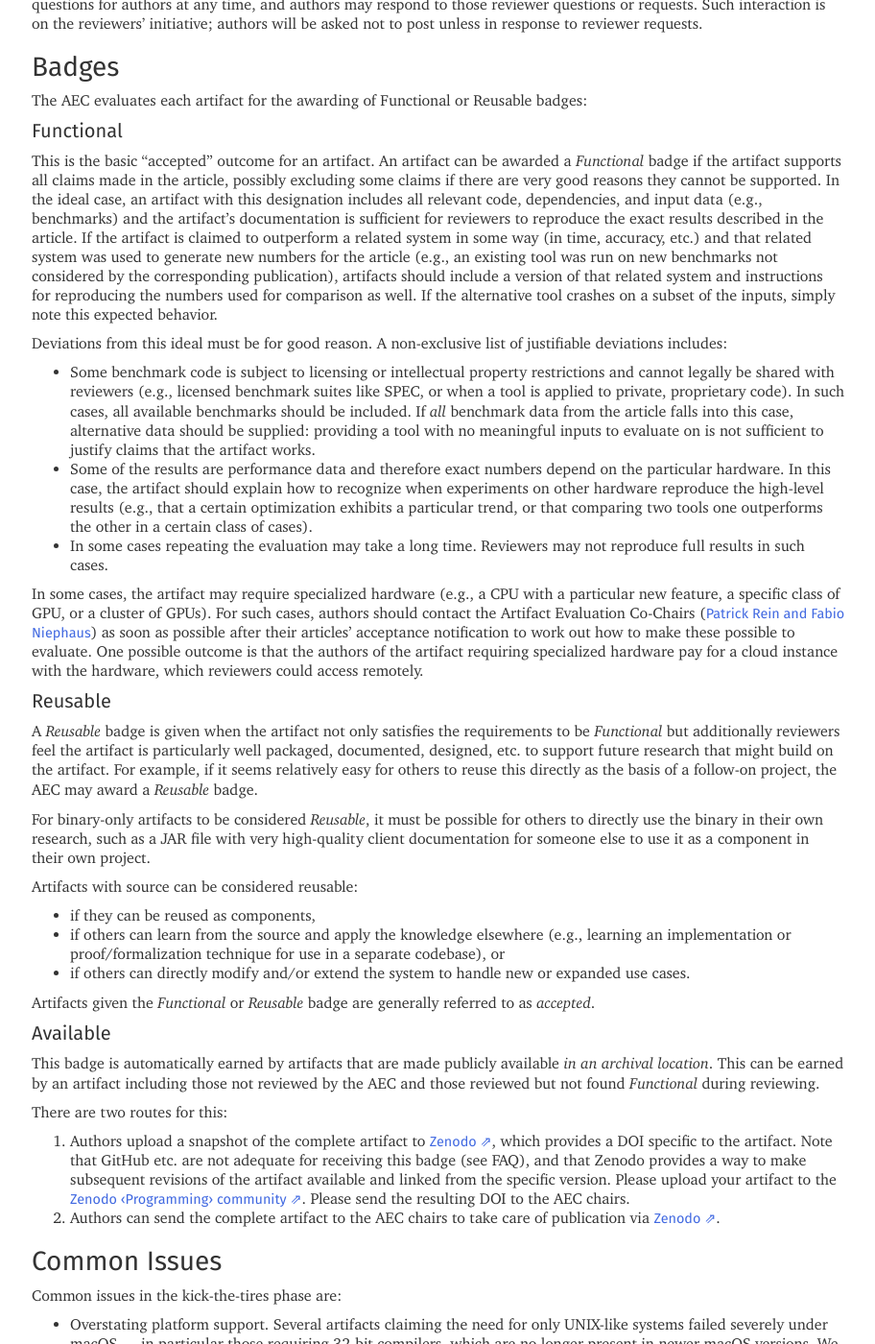
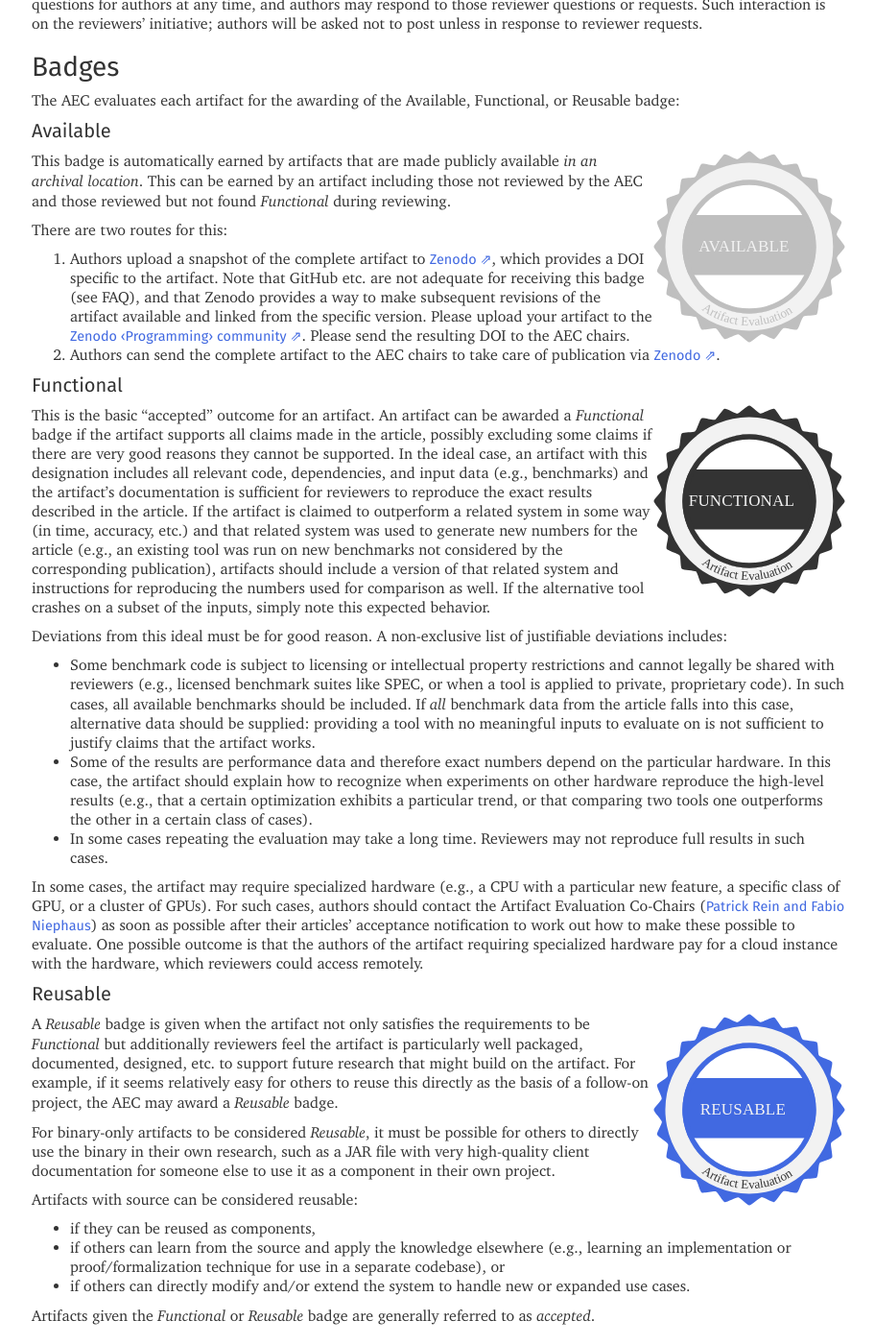
Before and after one commit to programming-journal/programming-journal.github.io, a Jekyll site: the page built from artifact-evaluation/index.markdown, in a window 1280 px wide and 1400 px high, scrolled down 2903 px. Shown: the whole window at 96% size, without its empty margins (37-949 px from the left). Built offline with Jekyll 4.4.1, drawn with Linux system fonts in a browser that asks for light colours.

Commit message:
AE: reorder levels and include badge images

```diff
--- a/artifact-evaluation/index.markdown
+++ b/artifact-evaluation/index.markdown
@@ -106,11 +106,26 @@ We allow additional rounds of interaction with reviewers in the case new issues
 
 ### Badges
 
-The AEC evaluates each artifact for the awarding of Functional or Reusable badges:
+The AEC evaluates each artifact for the awarding of the Available, Functional, or Reusable badge:
+
+#### Available
+
+<aside style="float:right;" ><img src="../assets/images/ae_available.svg" width=200 alt="available badge"></aside>
+
+
+This badge is automatically earned by artifacts that are made publicly available _in an archival location_.
+This can be earned by an artifact including those not reviewed by the AEC and those reviewed but not found _Functional_ during reviewing.
+
+There are two routes for this:
+1.  Authors upload a snapshot of the complete artifact to [Zenodo](https://zenodo.org/), which provides a DOI specific to the artifact. Note that GitHub etc. are not adequate for receiving this badge (see FAQ), and that Zenodo provides a way to make subsequent revisions of the artifact available and linked from the specific version. Please upload your artifact to the [Zenodo ‹Programming› community](https://zenodo.org/communities/programming/). Please send the resulting DOI to the AEC chairs.
+2.  Authors can send the complete artifact to the AEC chairs to take care of publication via [Zenodo](https://zenodo.org/).
+
+<!-- We require that artifacts that were evaluated as _Functional_ archive _the evaluated version_. -->
+
 
 #### Functional
 
-<!-- ![functional badge](/assets/images/artifacts_evaluated_functional_dl.jpg) -->
+<aside style="float:right;" ><img src="../assets/images/ae_functional.svg" width=200 alt="functional badge"></aside>
 
 This is the basic “accepted” outcome for an artifact. An artifact can be awarded a _Functional_ badge if the artifact supports all claims made in the article, possibly excluding some claims if there are very good reasons they cannot be supported. In the ideal case, an artifact with this designation includes all relevant code, dependencies, and input data (e.g., benchmarks) and the artifact’s documentation is sufficient for reviewers to reproduce the exact results described in the article. If the artifact is claimed to outperform a related system in some way (in time, accuracy, etc.) and that related system was used to generate new numbers for the article (e.g., an existing tool was run on new benchmarks not considered by the corresponding publication), artifacts should include a version of that related system and instructions for reproducing the numbers used for comparison as well. If the alternative tool crashes on a subset of the inputs, simply note this expected behavior.
 
@@ -125,7 +140,7 @@ In some cases, the artifact may require specialized hardware (e.g., a CPU with a
 
 #### Reusable
 
-<!-- ![reusable badge](/assets/images/artifacts_evaluated_reusable_dl.jpg) -->
+<aside style="float:right;" ><img src="../assets/images/ae_reusable.svg" width=200 alt="reusable badge"></aside>
 
 A _Reusable_ badge is given when the artifact not only satisfies the requirements to be _Functional_ but additionally reviewers feel the artifact is particularly well packaged, documented, designed, etc. to support future research that might build on the artifact. For example, if it seems relatively easy for others to reuse this directly as the basis of a follow-on project, the AEC may award a _Reusable_ badge.
 
```
Also changed, not shown: other parts of artifact-evaluation/index.markdown (+0 -13 lines).
